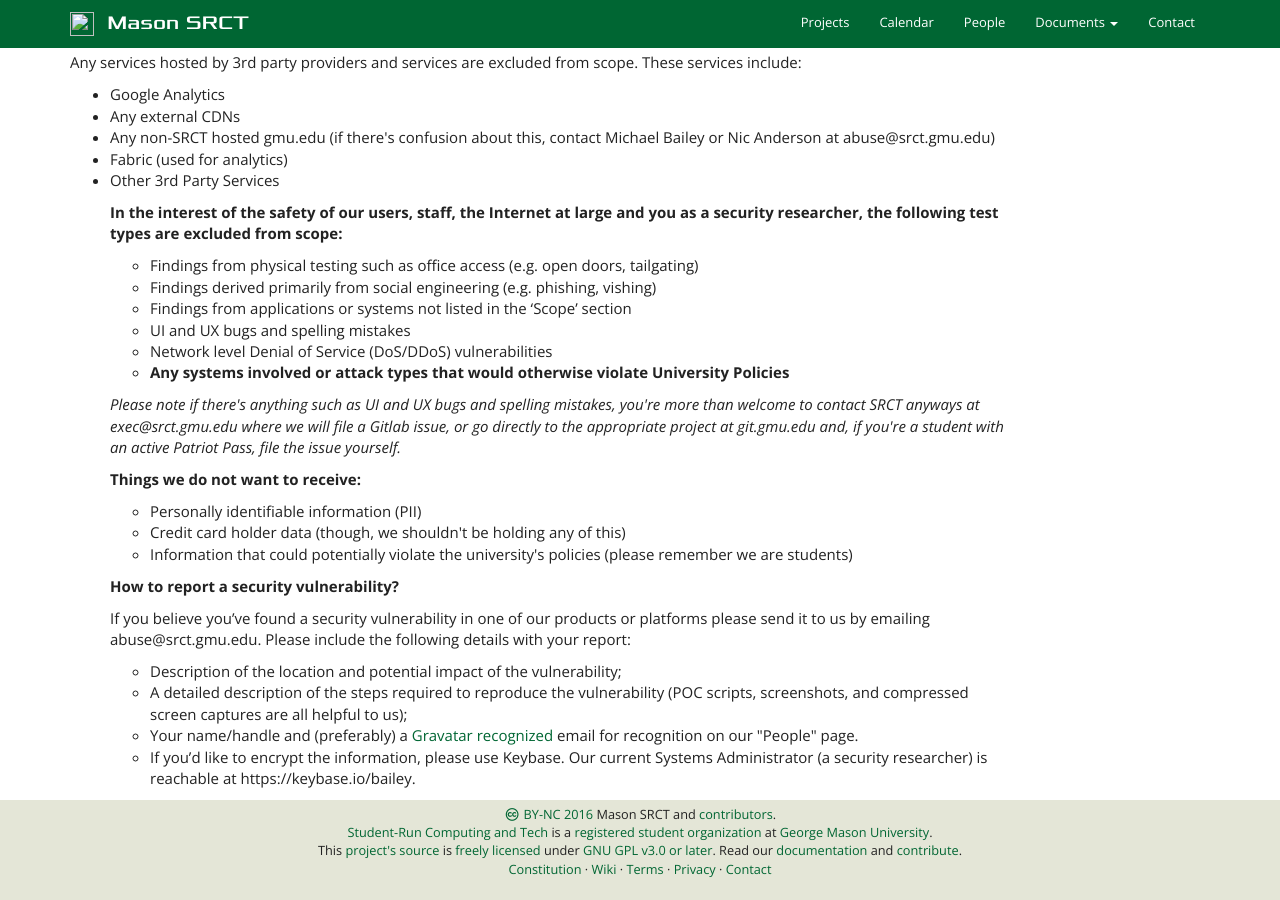
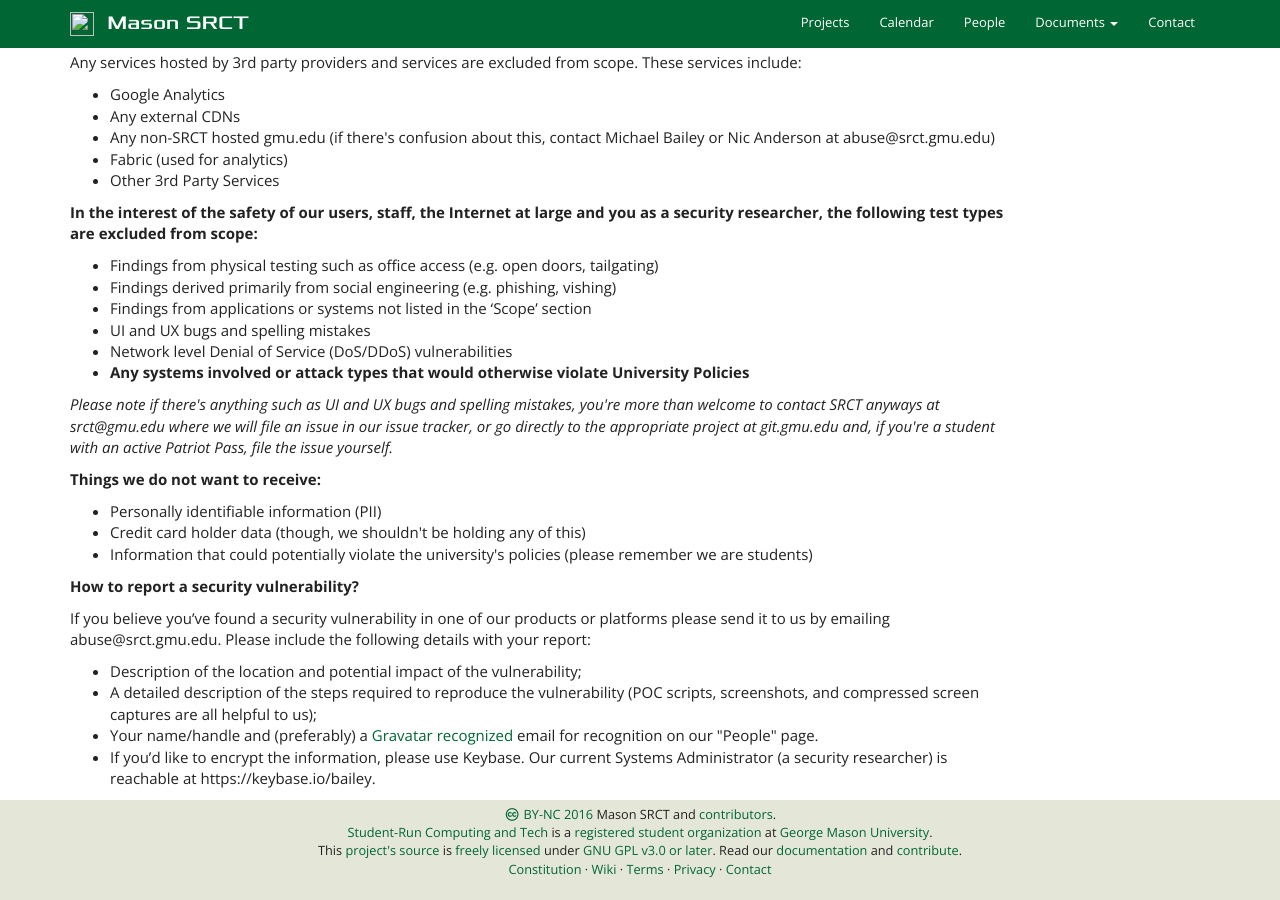
Before and after one commit to srct/srctweb, a Jekyll site: the page built from srctweb/_pages/documents/usage_policy.html, in a window 1280 px wide and 900 px high, scrolled down 1162 px. Built offline with Jekyll 4.4.1, drawn with Linux system fonts in a browser that asks for light colours.

Commit message:
Usage policy tweaks

```diff
--- a/srctweb/_pages/documents/usage_policy.html
+++ b/srctweb/_pages/documents/usage_policy.html
@@ -75,6 +75,7 @@
         <li>Any non-SRCT hosted gmu.edu (if there's confusion about this, contact Michael Bailey or Nic Anderson at abuse@srct.gmu.edu)
         <li>Fabric (used for analytics)</li>
         <li>Other 3rd Party Services</li>
+      </ul>
     </p>
 
     <p><b>In the interest of the safety of our users, staff, the Internet at large and you as a security researcher, the following test types are excluded from scope:</b></p>
@@ -91,7 +92,7 @@
     </p>
 
 
-    <p><i>Please note if there's anything such as UI and UX bugs and spelling mistakes, you're more than welcome to contact SRCT anyways at exec@srct.gmu.edu where we will file a Gitlab issue, or go directly to the appropriate project at git.gmu.edu and, if you're a student with an active Patriot Pass, file the issue yourself.</i></p>
+    <p><i>Please note if there's anything such as UI and UX bugs and spelling mistakes, you're more than welcome to contact SRCT anyways at srct@gmu.edu where we will file an issue in our issue tracker, or go directly to the appropriate project at git.gmu.edu and, if you're a student with an active Patriot Pass, file the issue yourself.</i></p>
 
     <p>
     <b>Things we do not want to receive:</b>
```
